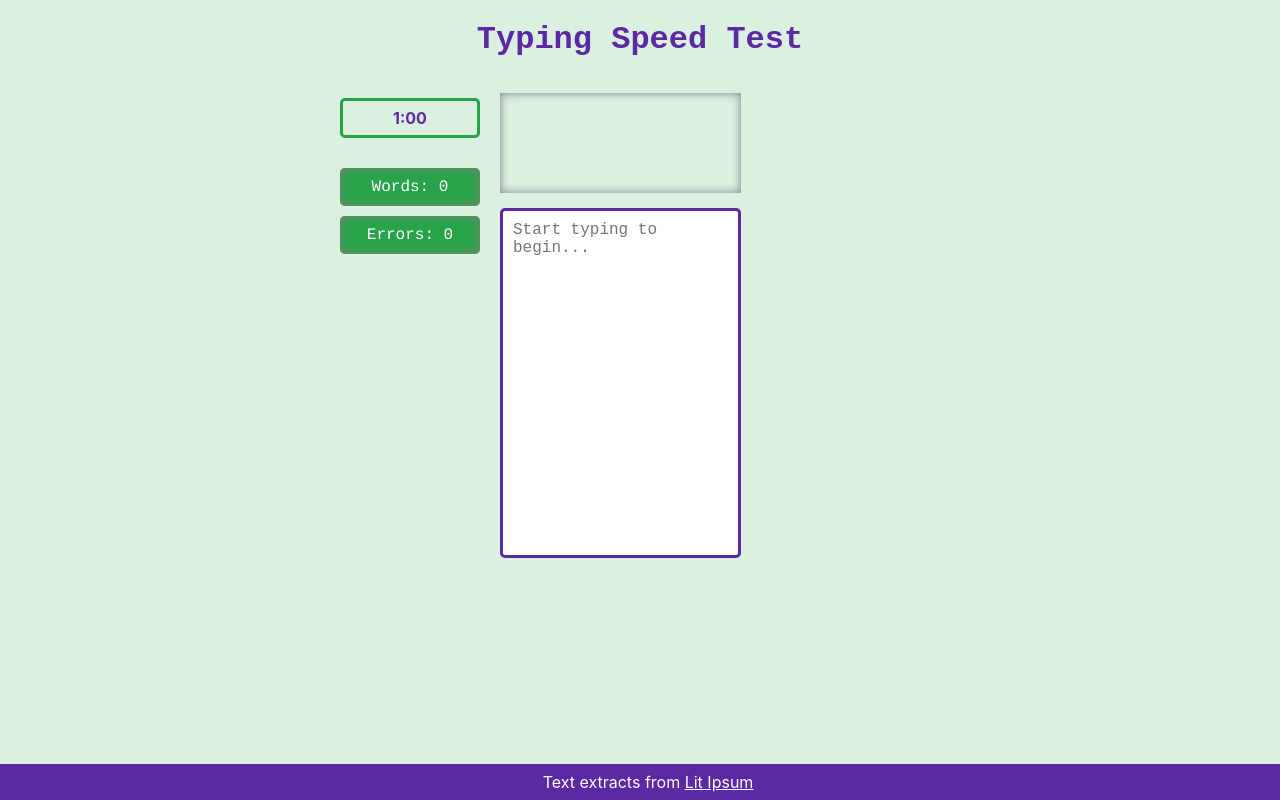
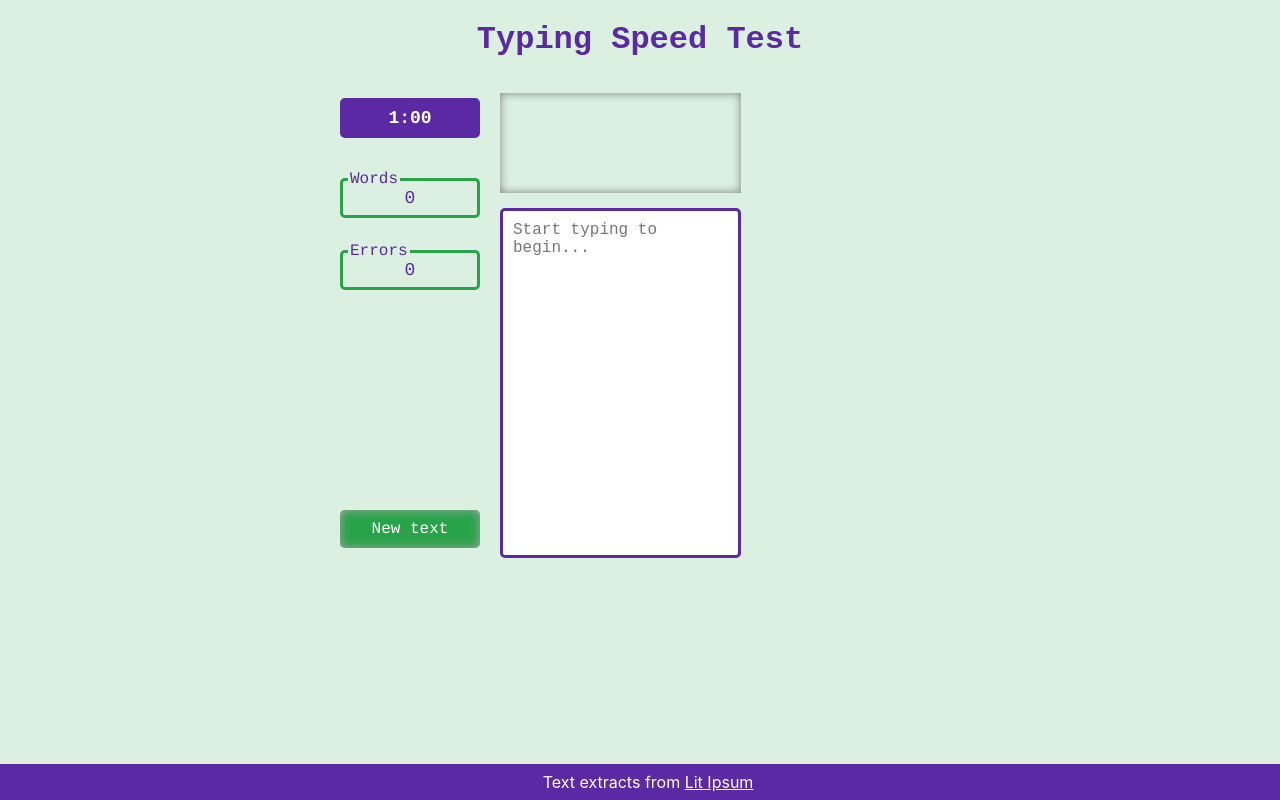
Before and after one commit to KateHoward10/typing-speed-test, a React (Create React App) app: page / in a window 1280 px wide. Built offline with nearby package versions, Linux system fonts and the light colour scheme; no server answers.

Commit message:
Labels for boxes and New Text button

```diff
--- a/src/App.css
+++ b/src/App.css
@@ -1,6 +1,10 @@
 :root {
 	--green: hsl(136, 60%, 40%);
-	--purple: hsl(264, 60%, 40%);
+  --purple: hsl(264, 60%, 40%);
+  --small: 14px;
+  --normal: 16px;
+  --large: 18px;
+  --xlarge: 20px;
 }
 
 h1 {
@@ -12,7 +16,7 @@ h1 {
 
 .wrapper {
   text-align: center;
-  padding: 20px;
+  padding: var(--xlarge);
   width: 90vw;
   max-width: 600px;
   margin: 0 auto;
@@ -25,27 +29,41 @@ h1 {
   flex-direction: row;
   align-items: center;
   justify-content: space-between;
+  position: relative;
 }
 
 .box {
-  border-radius: 5px;
-  border: none;
-  padding: 10px;
-  margin: 10px 10px 0;
-  background-color: var(--green);
-  box-shadow: inset 0 0 10px grey;
-  color: #FFF;
-  font-family: Courier, monospace, sans-serif;
-}
-
-.time-box {
+  flex: 1;
   border-radius: 5px;
   border: 3px solid var(--green);
   padding: 7px;
   margin: 10px 10px 0;
   background-color: transparent;
   color: var(--purple);
+  font-family: Courier, monospace, sans-serif;
+  font-size: var(--large);
+  position: relative;
+}
+
+.time-box {
   font-weight: bold;
+  background-color: var(--purple);
+  border-color: var(--purple);
+  color: #fff;
+}
+
+.error-box {
+  color: #ff0000;
+}
+
+.box-label {
+  position: absolute;
+  top: -11px;
+  left: 5px;
+  background-color: hsl(136, 40%, 90%);
+  color: var(--purple);
+  font-size: var(--normal);
+  padding: 0 2px;
 }
 
 .text-container {
@@ -62,7 +80,7 @@ h1 {
   overflow-y: scroll;
   margin: 15px 0;
   padding: 10px;
-  font-size: 18px;
+  font-size: var(--large);
   line-height: 28px;
   box-shadow: inset 0 0 10px grey;
 }
@@ -73,7 +91,7 @@ textarea {
   border: 3px solid #FFF;
   border-radius: 5px;
   resize: none;
-  font-size: 1rem;
+  font-size: var(--normal);
   padding: 10px;
   color: var(--purple);
 }
@@ -99,19 +117,27 @@ textarea:focus {
   background-color: #FFF;
   padding: 20px;
   border-radius: 5px;
-  min-width: 60vw;
+  min-width: 40vw;
 }
 
 button {
   border-radius: 5px;
   border: none;
   padding: 10px;
-  margin: 10px;
+  margin: 0 10px 10px;
   background-color: var(--green);
-  box-shadow: inset 0 0 10px grey;
+  box-shadow: inset 0 0 10px darkgrey;
   color: #FFF;
   font-family: Courier, monospace, sans-serif;
-  font-size: 1rem;
+  font-size: var(--normal);
+}
+
+button:hover {
+  box-shadow: inset 0 0 10px grey;
+}
+
+.cancel-button {
+  margin: 10px 10px 0;
 }
 
 .credit {
@@ -139,13 +165,21 @@ button {
   }
 
   .box {
+    flex: initial;
     margin-left: 0;
-    margin-right: 20px;
+    margin: 20px 20px 12px 0;
     min-width: 120px;
   }
 
   .time-box {
-    margin: 20px 20px 20px 0;
-    min-width: 120px;
+    margin-bottom: 20px;
+  }
+
+  .cancel-button {
+    position: absolute;
+    margin: 0 0 10px;
+    bottom: 0;
+    right: 20px;
+    width: calc(100% - 20px);
   }
 }
--- a/src/App.tsx
+++ b/src/App.tsx
@@ -51,8 +51,9 @@ function App() {
       <div className="wrapper">
         <div className="box-container">
           <Box time>{formatTime(time)}</Box>
-          <Box>Words: {numberOfWords(textTyped)}</Box>
-          <Box>Errors: {numberOfErrors(textTyped, textToCopy)}</Box>
+          <Box label="Words">{numberOfWords(textTyped)}</Box>
+          <Box label="Errors" error>{numberOfErrors(textTyped, textToCopy)}</Box>
+          <button className="cancel-button" onClick={restart}>New text</button>
         </div>
         <div className="text-container">
           <TextToCopy textToCopy={textToCopy} textTyped={textTyped} />
--- a/src/Components/Box.tsx
+++ b/src/Components/Box.tsx
@@ -1,13 +1,16 @@
 import React from "react";
 
 interface Props {
-  time?: boolean
+  time?: boolean,
+  label?: string,
+  error?: boolean
 }
 
-export const Box: React.FC<Props> = ({ children, time }) => {
+export const Box: React.FC<Props> = ({ children, time, label, error }) => {
 
   return (
-    <div className={time ? "time-box" : "box"}>
+    <div className={`box${time ? " time-box" : (error && Number(children) > 0) ? " error-box" : ""}`}>
+      <div className="box-label">{label}</div>
       {children}
     </div>
   )
```
